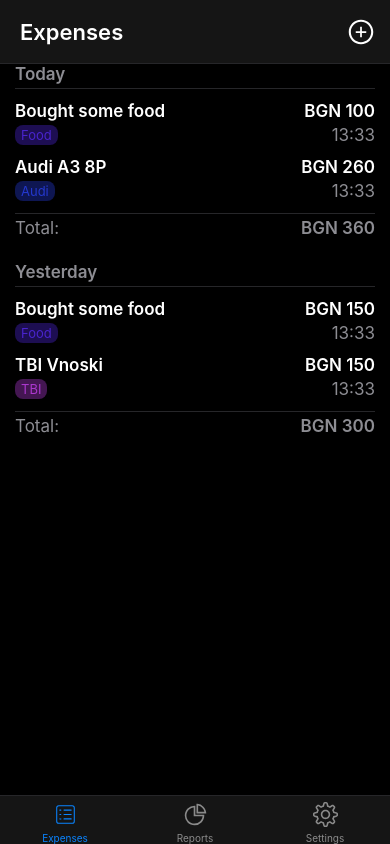
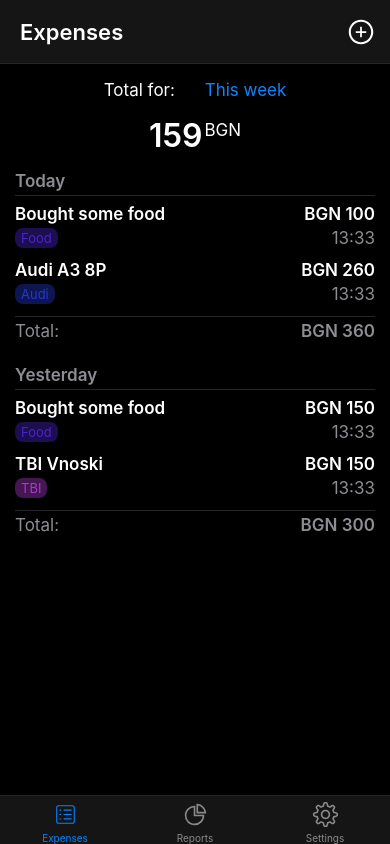
Before and after one commit to IvayloKarapeykov/MyExpense, a React Native app: screen / in a window 390 px wide. Built offline with nearby package versions, Linux system fonts and the light colour scheme.

Commit message:
(Expense) screen UI Progress

```diff
--- a/components/ExpensesList.tsx
+++ b/components/ExpensesList.tsx
@@ -1,4 +1,5 @@
 import { Text, View, StyleSheet } from "react-native";
+import { TouchableOpacity } from "react-native-gesture-handler";
 import { theme } from "../theme";
 import { ExpensesGroup } from "../types/expensesGroup";
 import { ExpenseRow } from "./ExpenseRow";
@@ -9,12 +10,22 @@ type Props = {
 
 export const ExpensesList = ({ groups }: Props) => {
     return (
-        <View style={styles({ overflow: 'scroll' }).flexColumn}>
+        <View style={styles({ overflow: 'scroll', paddingTop: 16 }).flexColumn}>
+            <View style={styles({ marginBottom: 16, alignItems: 'center', justifyContent: 'center' }).flexRow}>
+                <Text style={{ color: theme.colors.text, fontSize: 17 }}>Total for: </Text>
+                <TouchableOpacity style={{ marginLeft: 25 }}>
+                    <Text style={{ color: theme.colors.primary, fontSize: 17 }}>This week</Text>
+                </TouchableOpacity>
+            </View>
+            <View style={styles({ alignItems: 'flex-start', justifyContent: 'center', marginBottom: 16 }).flexRow}>
+                <Text style={{ color: theme.colors.text, fontSize: 32, fontWeight: '600' }}>159</Text>
+                <Text style={{ color: theme.colors.text, fontSize: 17, marginTop: 4, marginLeft: 2 }}>BGN</Text>
+            </View>
             {
                 groups.map(({ day, expenses, total }) => (
                     <View key={day} style={styles({ paddingHorizontal: 15, marginBottom: 24 }).flexColumn}>
                         <Text style={{ marginBottom: 4, color: theme.colors.textSecondary, fontSize: 17, fontWeight: '600' }}>{day}</Text>
-                        <View style={{ borderBottomColor: theme.colors.border, borderBottomWidth: StyleSheet.hairlineWidth, marginBottom: 12 }} />
+                        <View style={{ borderBottomColor: theme.colors.border, borderBottomWidth: StyleSheet.hairlineWidth, marginBottom: 8 }} />
                         {
                             expenses.map((expense) => (
                                 <ExpenseRow key={expense.id} expense={expense} />
```
